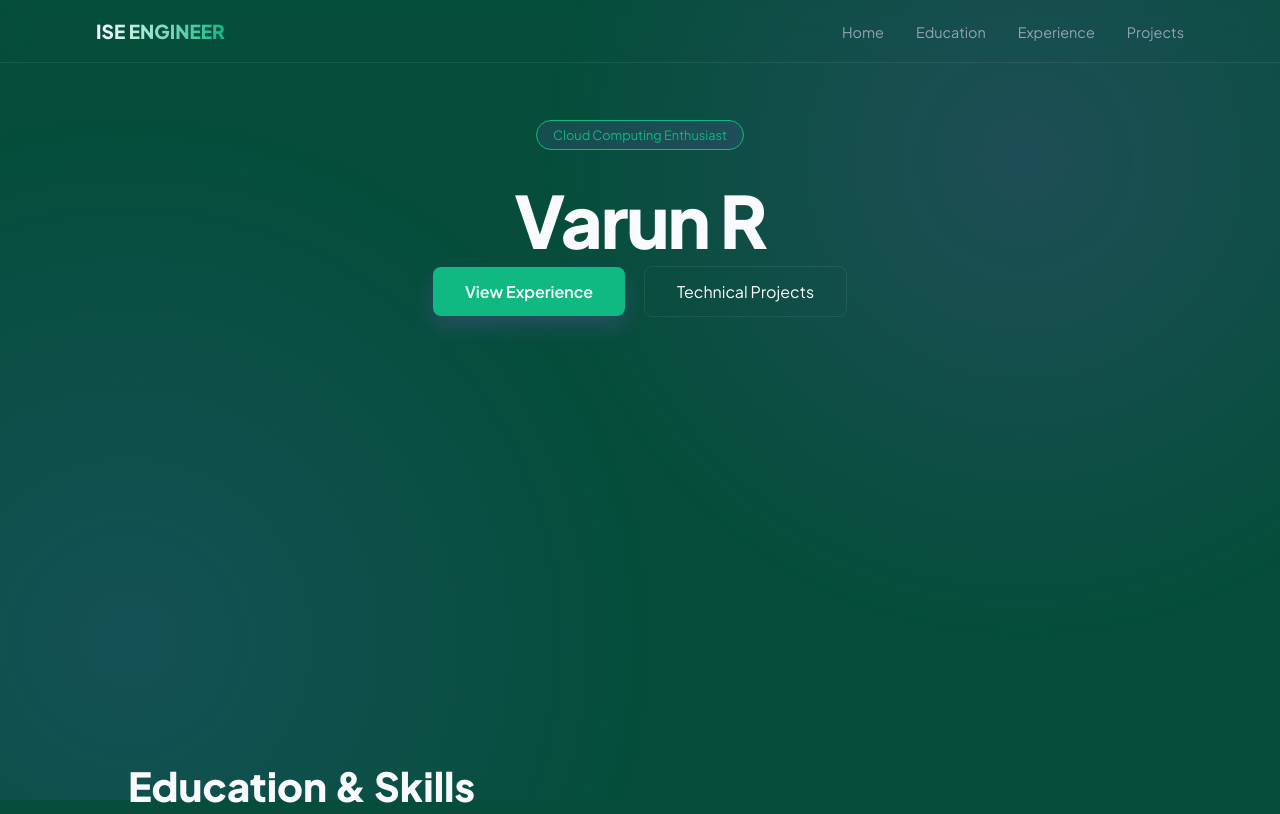
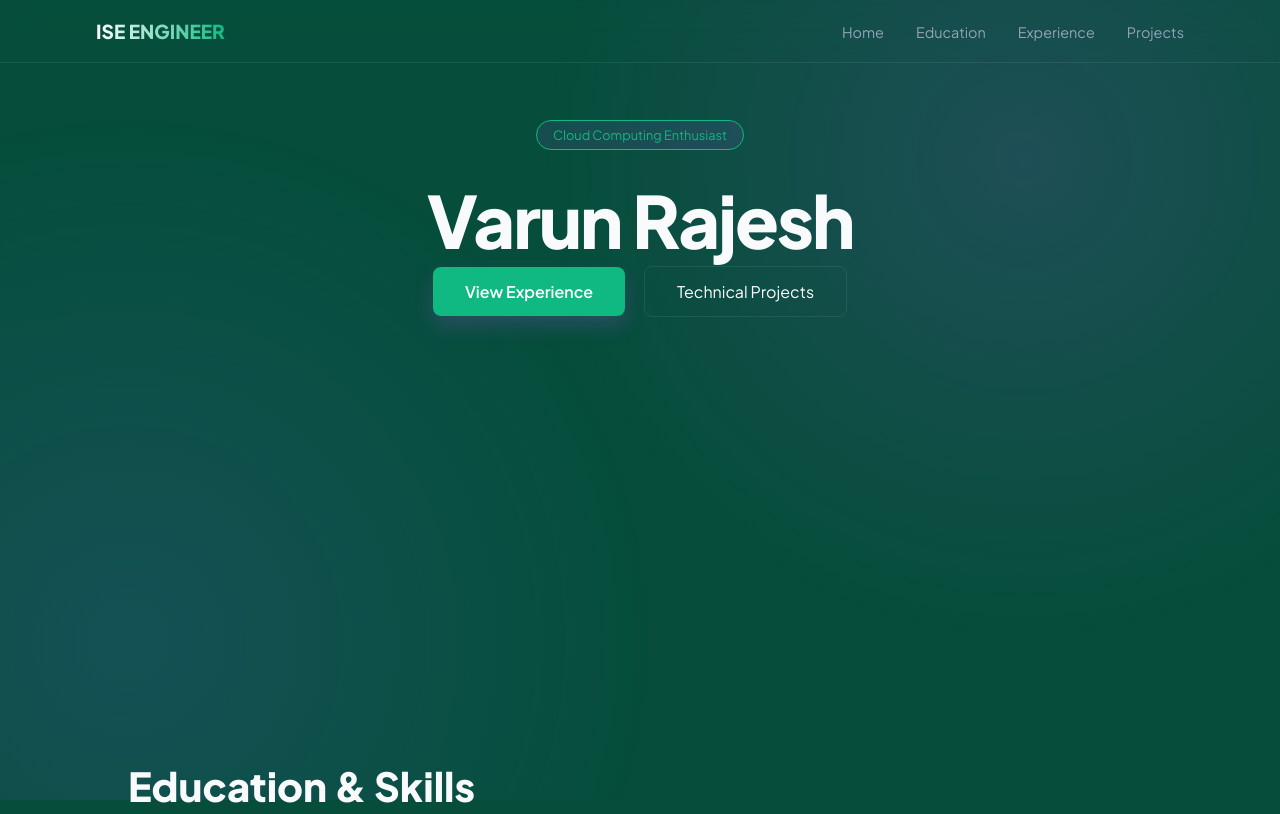
Before and after one commit to varungithub251964/myresume, a plain HTML site: page index.html in a window 1280 px wide. Shown: the top 814 px of the page. Drawn offline with Linux system fonts and the light colour scheme.

Commit message:
Full Name added

```diff
--- a/index.html
+++ b/index.html
@@ -26,7 +26,7 @@
         <section id="hero" class="hero">
             <div class="reveal">
                 <span class="badge">Cloud Computing Enthusiast</span>
-                <h1>Varun R</h1>
+                <h1>Varun Rajesh</h1>
                 <!--<p class="subtitle">[Your Email ID]</p>-->
                 <div class="hero-actions">
                     <a href="#experience" class="btn-primary">View Experience</a>
```
